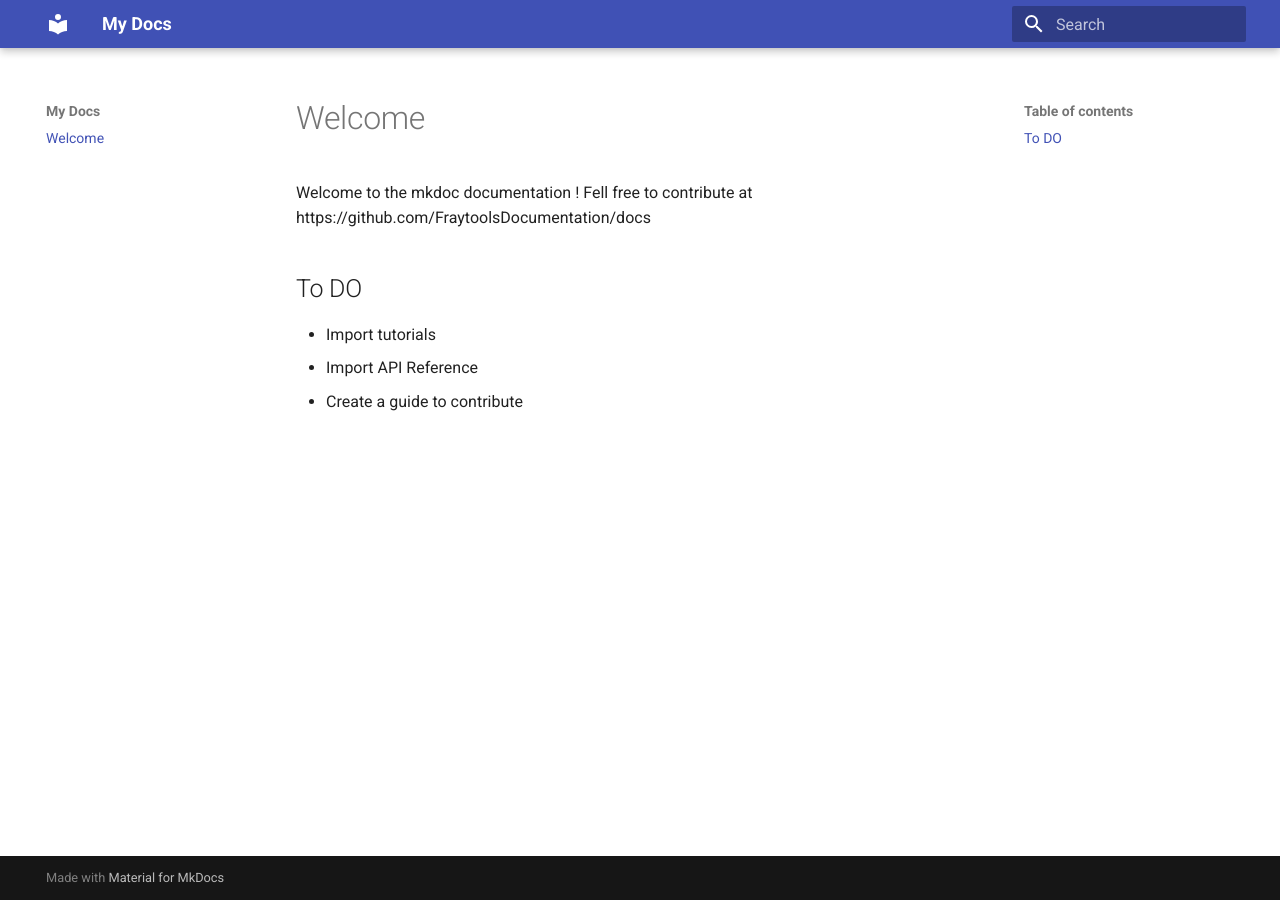
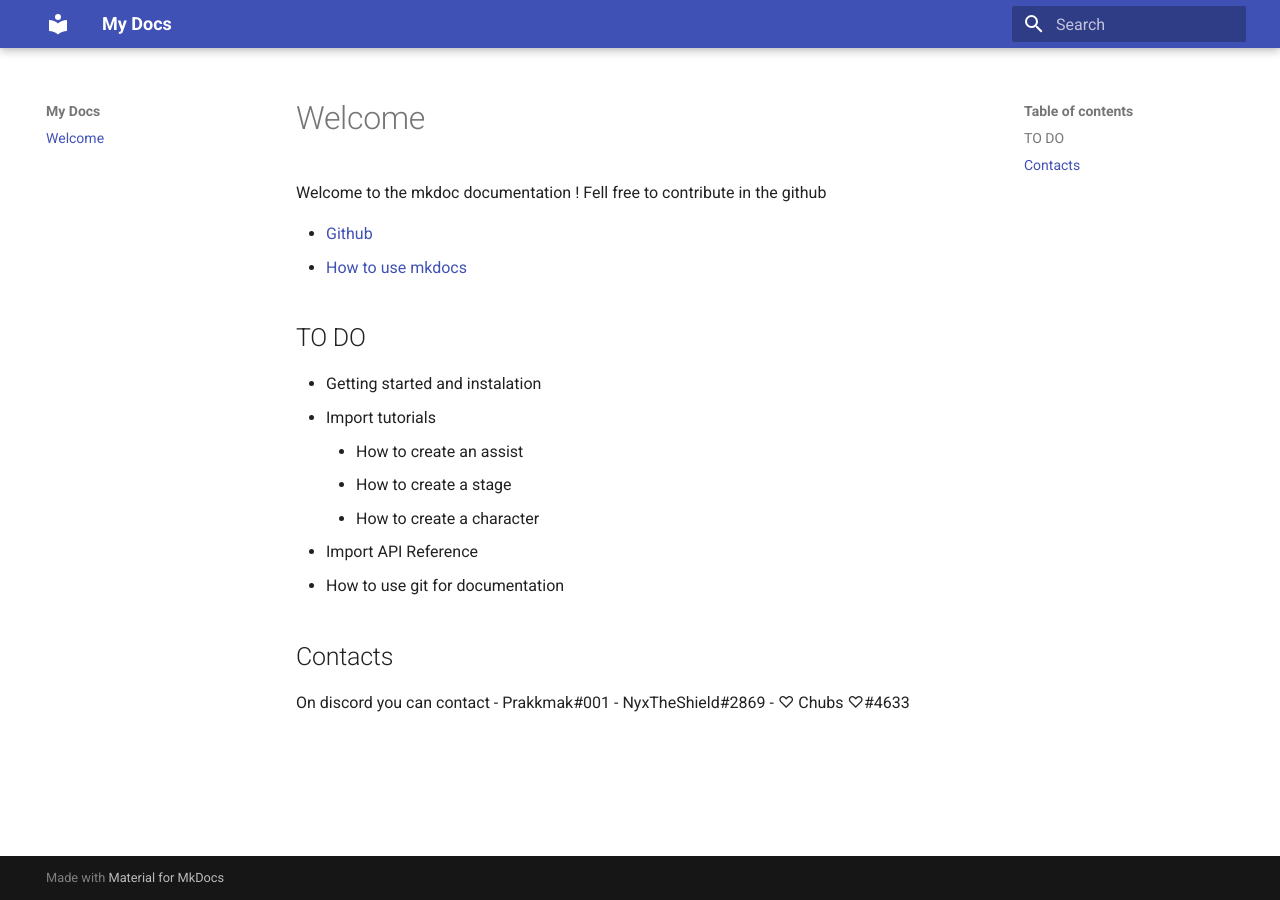
Before and after one commit to FraytoolsDocumentation/Collaborative-Fraytools-Documentation, an MkDocs documentation site: the page built from docs/index.md, in a window 1280 px wide. Built offline with MkDocs 1.6.1 and Material for MkDocs 9.7.7, drawn with Linux system fonts in a browser that asks for light colours.

Commit message:
docs: more getting started stuff

```diff
--- a/docs/index.md
+++ b/docs/index.md
@@ -1,9 +1,22 @@
 # Welcome
 
-Welcome to the mkdoc documentation ! Fell free to contribute at https://github.com/FraytoolsDocumentation/docs
+Welcome to the mkdoc documentation ! Fell free to contribute in the github
 
-## To DO
+ - [Github](https://github.com/FraytoolsDocumentation/docs)
+ - [How to use mkdocs](https://github.com/FraytoolsDocumentation/docs)
 
+## TO DO
+
+- Getting started and instalation
 - Import tutorials
+	- How to create an assist
+	- How to create a stage
+	- How to create a character
 - Import API Reference
-- Create a guide to contribute
+- How to use git for documentation
+
+## Contacts
+On discord you can contact
+- Prakkmak#001
+- NyxTheShield#2869
+- ♡ Chubs ♡#4633
```
